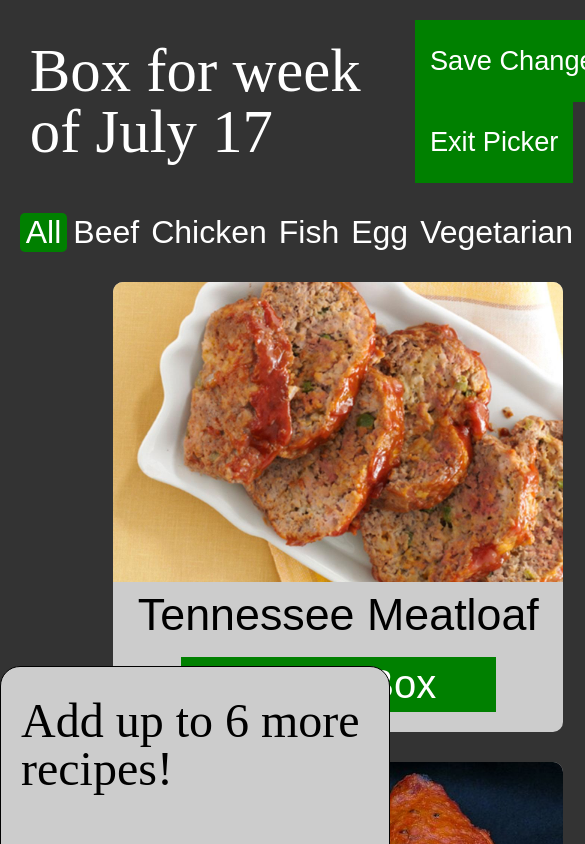
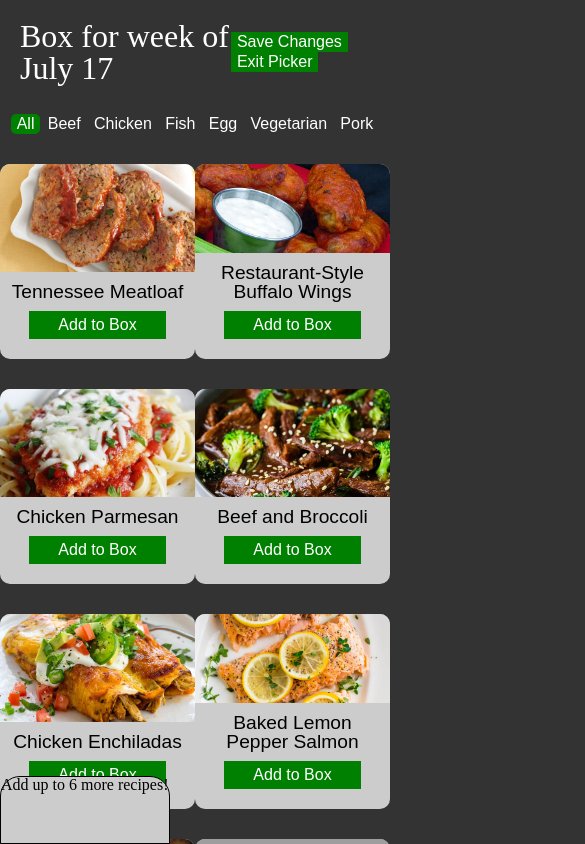
Before and after one commit to Taouen/gobble, a React (Create React App) app: page /picker in a window 390 px wide. Shown: the top 844 px of the page, 585 px wide, since content can reach past the window. Built offline with nearby package versions, Linux system fonts and the light colour scheme; grey boxes are pictures that could not be loaded.

Commit message:
multiple size fixes working towards correcting mobile view

```diff
--- a/public/index.html
+++ b/public/index.html
@@ -2,7 +2,7 @@
 <html lang="en">
   <head>
     <title>Gobble</title>
-    <meta name="viewport" content="width=device-width, initial-scale=1" />
+    <meta name="viewport" content="width=device-width, initial-scale=1.0" />
   </head>
   <body>
     <div id="root"></div>
--- a/src/components/App.js
+++ b/src/components/App.js
@@ -7,7 +7,7 @@ const Button = styled.button`
   background: green;
   padding: 10px;
   color: white;
-  font-size: 1.3rem;
+  font-size: 1rem;
   cursor: pointer;
   margin: 0 auto;
   border-radius: 10px;
@@ -19,7 +19,7 @@ const Wrapper = styled.div`
   flex-direction: column;
 `;
 const Welcome = styled.h1`
-  font-size: 10vw;
+  font-size: 2rem;
   font-family: 'Times New Roman', serif;
   margin: 50px 0;
   @media (min-width: 992px) {
--- a/src/components/BoxItem.js
+++ b/src/components/BoxItem.js
@@ -5,26 +5,26 @@ const BoxCard = styled.div`
   align-items: center;
   background: #999;
   display: flex;
-  font-size: 1.1em;
+  font-size: 1.3rem;
   justify-content: space-between;
   margin-bottom: 20px;
-  padding: 20px;
+  /*   padding: 20px; */
   width: 100%;
   @media (min-width: 992px) {
     margin-bottom: 10px;
     padding: 10px;
-    font-size: 1em;
+    font-size: 1rem;
   }
 `;
 
 const Image = styled.img`
   grid-column: 1 / 1;
   object-fit: cover;
-  height: 150px;
-  width: 150px;
+  height: auto;
+  width: 25%;
   @media (min-width: 992px) {
-    height: 100px;
-    width: 100px;
+    height: 35%;
+    width: 35%;
   }
 `;
 
@@ -33,12 +33,12 @@ const InfoPanel = styled.div`
 `;
 
 const RemoveButton = styled.span`
-  font-size: 2em;
+  font-size: 3rem;
   font-weight: bold;
   @media (min-width: 992px) {
     cursor: pointer;
     transition: 0.3s;
-    font-size: 150%;
+    font-size: 2rem;
 
     &:hover {
       color: white;
--- a/src/components/CategoryBar.js
+++ b/src/components/CategoryBar.js
@@ -14,10 +14,10 @@ const CategoryButton = styled.button`
   border-radius: 5px;
   color: white;
   cursor: pointer;
-  font-size: 2em;
+  font-size: 1rem;
 
   @media (min-width: 992px) {
-    font-size: 1em;
+    font-size: 1rem;
   }
   &:hover {
     background: green;
--- a/src/components/HeaderBar.js
+++ b/src/components/HeaderBar.js
@@ -18,25 +18,22 @@ const Button = styled.button`
   border: none;
   color: white;
   cursor: pointer;
-  font-size: 1.7em;
-  height: 3em;
-  margin-left: 20px;
-  padding: 15px;
+  font-size: 1rem;
+  /*   height: 1rem; */
+  /*   margin-left: 20px; */
+  /*   padding: 15px; */
   &:hover {
     box-shadow: inset 0 0 3px #000000;
   }
   @media (min-width: 992px) {
-    font-size: 1em;
+    font-size: 1rem;
     height: 30px;
     margin-left: 10px;
     padding: 0 8px;
   }
 `;
 const Title = styled.h1`
-  font-size: 3.8em;
-  @media (min-width: 992px) {
-    font-size: 2em;
-  }
+  font-size: 2rem;
 `;
 
 class HeaderBar extends React.Component {
--- a/src/components/MobileBox.js
+++ b/src/components/MobileBox.js
@@ -18,12 +18,12 @@ const BoxTray = styled.div`
   }};
   display: flex;
   flex-direction: column;
-  font-size: 3em;
+  font-size: 1rem;
   left: 0;
-  padding: 30px 20px 20px 20px;
+  /*   padding: 30px 20px 20px 20px; */
   position: fixed;
   transition: 0.3s;
-  width: 100%;
+  /* width: 100%; */
   @media (min-width: 992px) {
     display: none;
   }
@@ -35,40 +35,9 @@ const BoxInfo = styled.div`
   flex-direction: column;
   margin-bottom: 30px;
   padding-bottom: 20px;
-  width: 100%;
+  /*   width: 100%; */
 `;
 
-/* const BoxWrapper = styled.div`
-  text-align: center;
-  padding-bottom: 50px;
-  padding-top: 20px;
-
-  @media (min-width: 992px) {
-    font-size: 1em;
-  }
-`;
-const BoxDesktop = styled.div`
-  display: none; ${(props) => (props.expanded ? 'inherit' : 'none')};
-  padding: 20px;
-  border-bottom: 1px solid black;
-
-  @media (min-width: 992px) {
-    display: block;
-    border: none;
-    padding: 10px;
-  }
-`;
-const BoxMobile = styled.div`
-  padding-bottom: 50px;
-  padding-top: 20px;
-  @media (min-width: 992px) {
-    display: none;
-  }
-`;
-const MobileContents = styled.div`
-  display: ${(props) => (props.expanded ? 'inherit' : 'none')};
-  padding: 0 20px 20px 20px;
-`; */
 const Full = styled.span`
   color: red;
   font-weight: bold;
@@ -104,26 +73,6 @@ class MobileBox extends React.Component {
           );
         })}
       </BoxTray>
-      /* <BoxWrapper className={this.props.className}>
-        {contents.map((recipe, i) => {
-          return (
-            <BoxItem
-              key={i}
-              identifier={recipe.identifier}
-              title={recipe.title}
-              image={recipe.image}
-              removeFromBox={this.props.removeFromBox}
-            />
-          );
-        })}
-        {contents.length === 6 ? (
-          <h3>
-            Your box is <Full>full!</Full>
-          </h3>
-        ) : (
-          <h3>Add up to {6 - contents.length} more recipes!</h3>
-        )}
-      </BoxWrapper> */
     );
   }
 }
--- a/src/components/Picker.js
+++ b/src/components/Picker.js
@@ -13,6 +13,7 @@ import { v1 as uuid } from 'uuid';
 
     - Desktop: when a protein category is selected and items added to the box, it pushes the recipe cards further down the page. Category bar gets taller for some reason.
     - Mobile: On inital load, the Picker is super zoomed in.
+      - removing the <meta> viewport tag in index.html fixes the view (though the landing (App.js) page now looks zoomed out.)
     - Mobile: when you add an item to box, the box jumps up slightly before settling back to the normal position.
     - Mobile (iphone): When you select a category, the page zooms in, and you cannot zoom back to normal view.
     - Firefox Android: when exiting picker, landing page reflects zoom level of picker.
@@ -27,7 +28,7 @@ const Wrapper = styled.div`
     'menu'
     'recipes'
     'box';
-  width: 95vw;
+  /*   width: 95vw; */
   @media (min-width: 992px) {
     grid-template-areas:
       'title title'
@@ -59,7 +60,7 @@ class Picker extends React.Component {
     boxFull: false,
     categories: [],
     activeCategory: 'All',
-    expanded: false,
+    expanded: true,
   };
 
   componentDidMount = () => {
--- a/src/components/RecipeCard.js
+++ b/src/components/RecipeCard.js
@@ -2,10 +2,10 @@ import React from 'react';
 import styled from 'styled-components';
 
 const Title = styled.h2`
-  font-size: 2.8em;
+  font-size: 1.2rem;
   font-family: Arial, Helvetica, sans-serif;
   @media (min-width: 992px) {
-    font-size: 1.35em;
+    font-size: 1rem;
   }
 `;
 
@@ -16,25 +16,25 @@ const Card = styled.div`
   display: flex;
   flex-direction: column;
   margin-bottom: 30px;
-  width: 450px;
-  height: 450px;
+  width: 50vw;
+  height: 50vw;
 
   @media (min-width: 992px) {
-    width: 250px;
-    height: 250px;
     margin: 10px;
+    width: 17vw;
+    height: 17vw;
   }
 `;
 
 const ImageWrapper = styled.div`
   border-top-left-radius: 10px;
   border-top-right-radius: 10px;
-  height: 300px;
+  /*   height: 300px; */
   overflow: hidden;
   width: 100%;
 
   @media (min-width: 992px) {
-    height: 150px;
+    /* height: 150px; */
   }
 `;
 
@@ -58,14 +58,13 @@ const AddButton = styled.button.attrs((props) => ({
   border: none;
   color: white;
   font-family: Arial, Helvetica, sans-serif;
-  font-size: 2.5em;
+  font-size: 1rem;
   margin-bottom: 20px;
   margin-top: auto;
   padding: 5px;
   width: 70%;
   @media (min-width: 992px) {
     cursor: pointer;
-    font-size: 1.2em;
   }
 `;
 
--- a/src/css/index.css
+++ b/src/css/index.css
@@ -3,7 +3,7 @@ body {
 }
 
 #root {
+  align-items: center;
   display: flex;
   justify-content: center;
-  align-items: center;
 }
```
